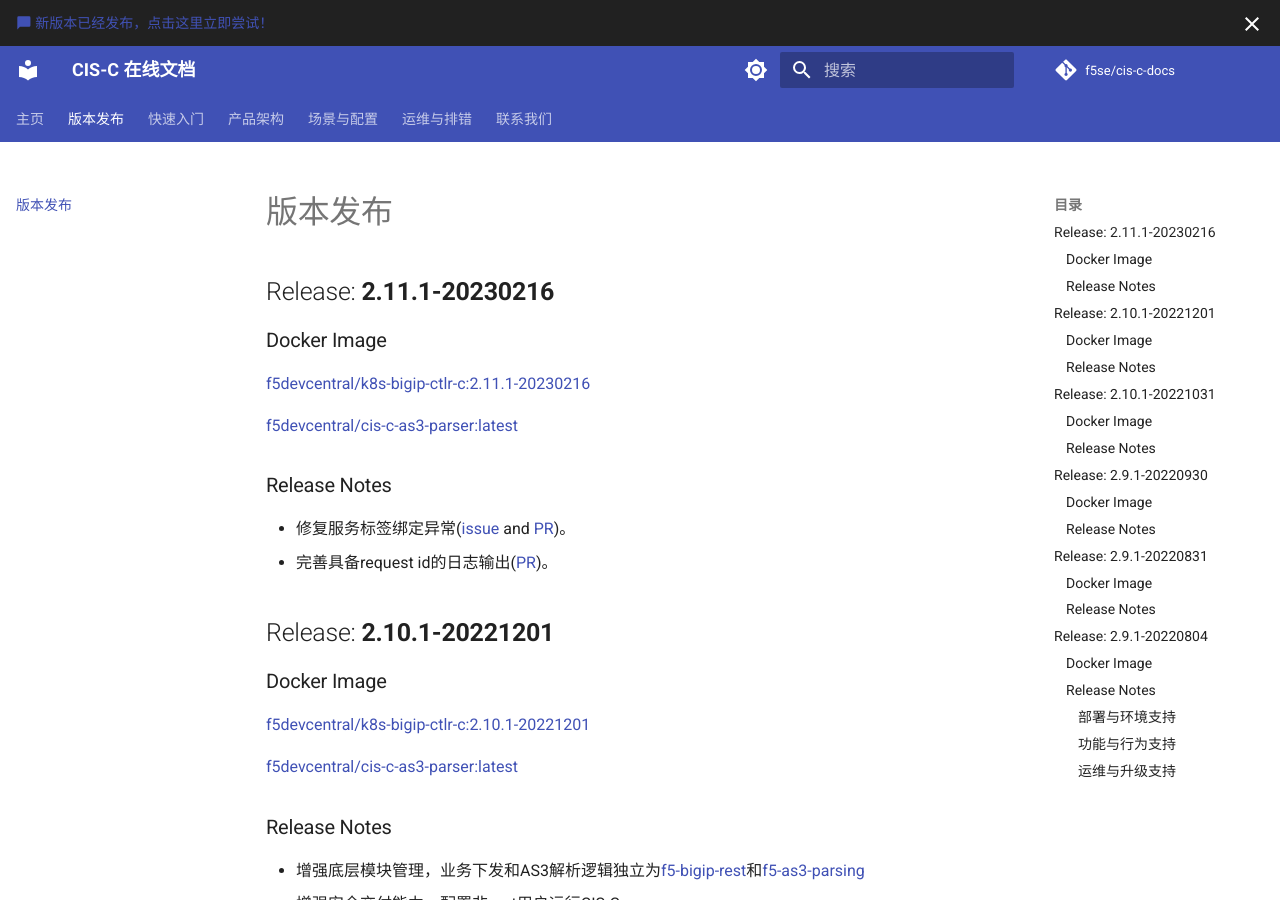
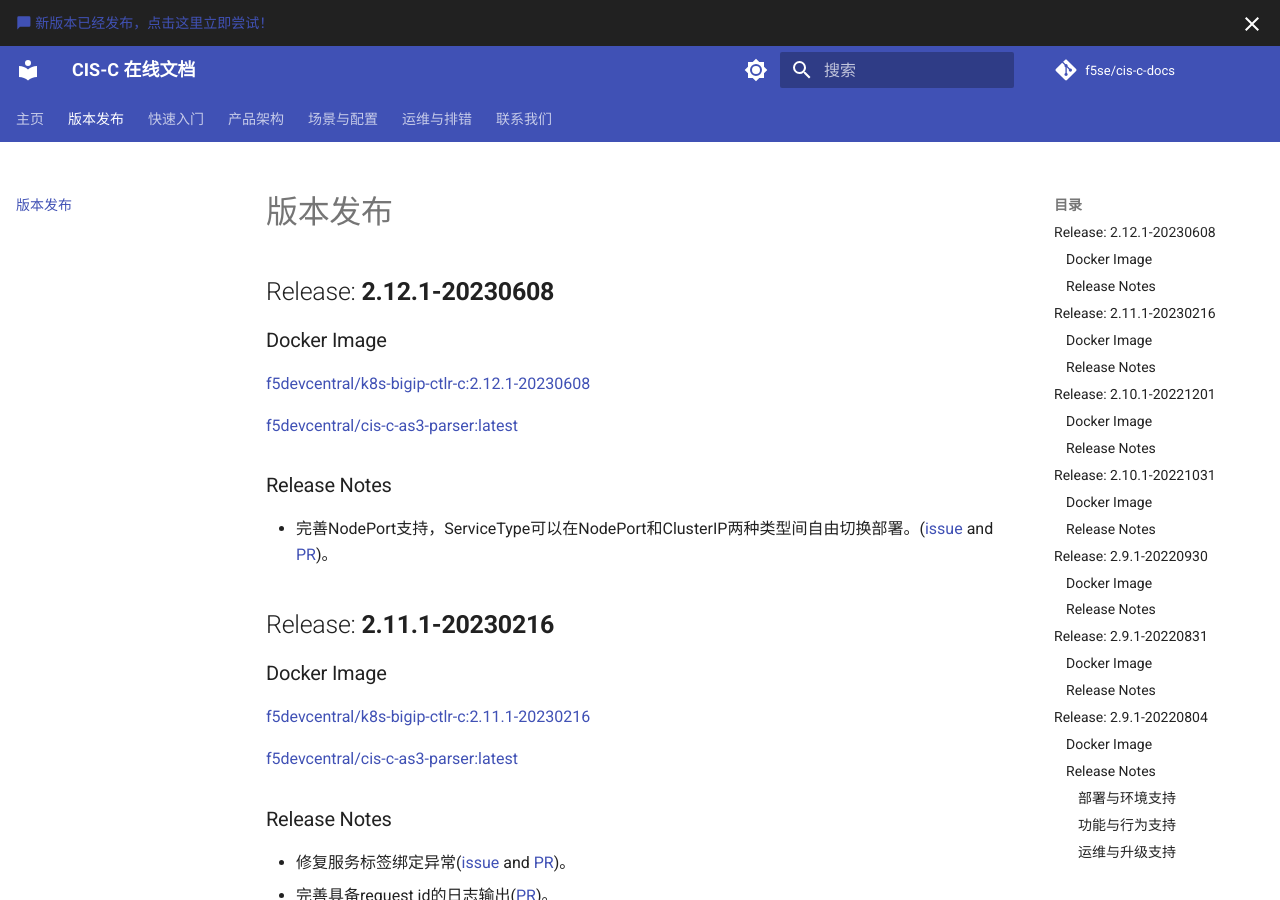
Before and after one commit to f5se/cis-c-docs, an MkDocs documentation site: the page built from docs/Release-notes/index.md, in a window 1280 px wide and 900 px high. Built offline with MkDocs 1.6.1 and Material for MkDocs 9.7.7, drawn with Linux system fonts in a browser that asks for light colours; comment, search, counter and statistics services are not loaded.

Commit message:
release 2.12.1 for nodeport clusterip interconversion.

```diff
--- a/docs/Release-notes/index.md
+++ b/docs/Release-notes/index.md
@@ -1,4 +1,16 @@
 # 版本发布
+
+## Release: **2.12.1-20230608**
+
+### Docker Image
+
+[f5devcentral/k8s-bigip-ctlr-c:2.12.1-20230608](https://hub.docker.com/r/f5devcentral/k8s-bigip-ctlr-c)
+
+[f5devcentral/cis-c-as3-parser:latest](https://hub.docker.com/r/f5devcentral/cis-c-as3-parser)
+
+### Release Notes
+
+* 完善NodePort支持，ServiceType可以在NodePort和ClusterIP两种类型间自由切换部署。([issue](https://github.com/f5se/cis-c-docs/issues/52) and [PR](https://gitee.com/zongzw/f5-kic/pulls/69))。
 
 ## Release: **2.11.1-20230216**
 
```
